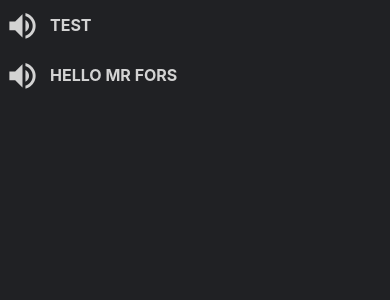
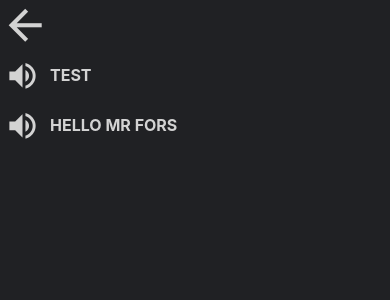
Before and after one commit to atacansuder/ForsenSoundboard, a React Native app: screen / in a window 390 px wide. Shown: the top 300 px of the page. Built offline with nearby package versions, Linux system fonts and the light colour scheme.

Commit message:
back button

```diff
--- a/app/screens/SoundScreen.js
+++ b/app/screens/SoundScreen.js
@@ -60,17 +60,24 @@ function SoundScreen({ category }) {
     return (
 
         //<SoundItem txt={sourcesDonation[0].name} src={0} />
-        <FlatList data={filteredSounds}
-            keyExtractor={filteredSounds => filteredSounds.id.toString()}
-            renderItem={({ item }) => <SoundItem txt={item.name} src={item.source} />}
-        >
-
-        </FlatList>
+        <View>
+            <View style={styles.backButtonDiv}>
+                <TouchableHighlight onPress={() => console.log('back button pressed')}>
+                    <MaterialCommunityIcons size={50} color='lightgray' name='arrow-left' />
+                </TouchableHighlight>
+            </View>
+            <FlatList data={filteredSounds}
+                keyExtractor={filteredSounds => filteredSounds.id.toString()}
+                renderItem={({ item }) => <SoundItem txt={item.name} src={item.source} />}
+            ></FlatList>
+        </View>
     );
 }
 
 const styles = StyleSheet.create({
-
+    backButtonDiv: {
+        width: 50,
+    }
 });
 
 const soundItemStyles = StyleSheet.create({
```
